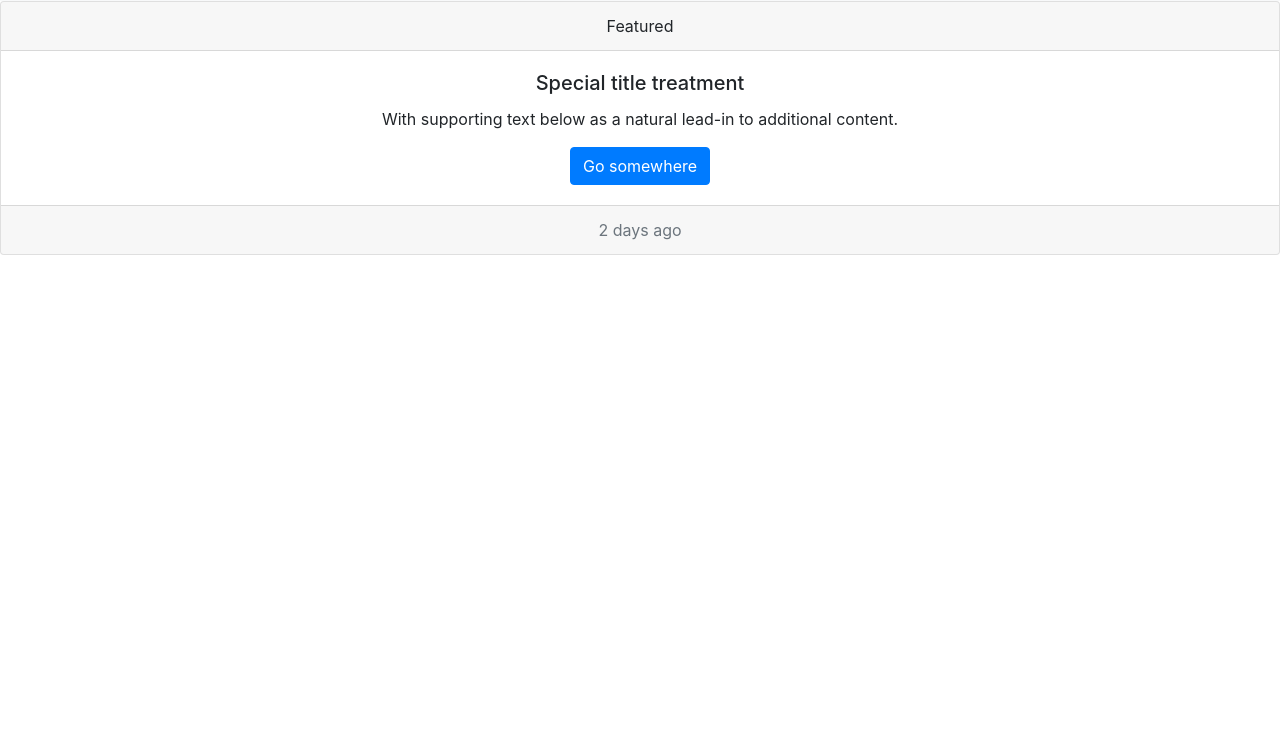
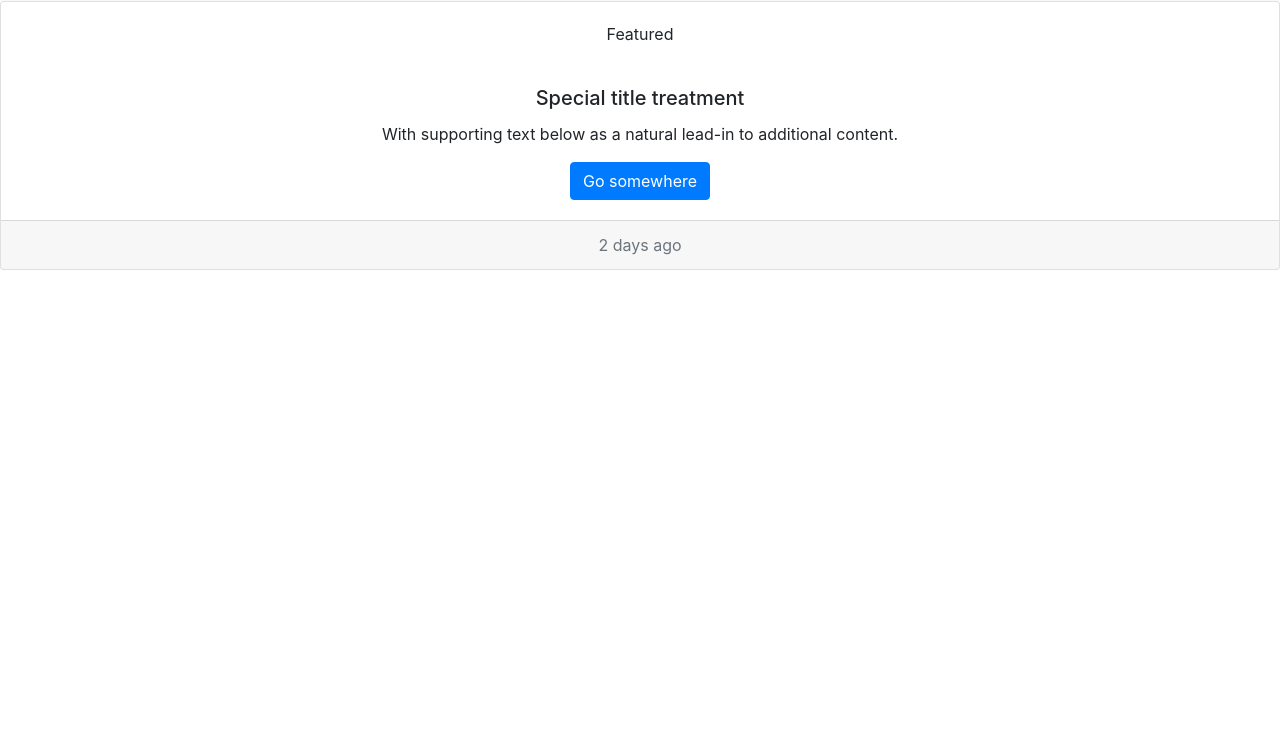
Before and after one commit to AndresDiaz27x/AndresDiaz27x.github.io, a plain HTML site: page index.html in a window 1280 px wide. Shown: the part 55-800 px from the top of the page. Drawn offline with nearby package versions, Linux system fonts and the light colour scheme.

Commit message:
tercera version pagina web

```diff
--- a/index.html
+++ b/index.html
@@ -44,7 +44,7 @@
         </div>
       </nav>
       <div class="card text-center">
-        <div class="card-header">
+        <div class="card-body">
           Featured
         </div>
         <div class="card-body">
```
